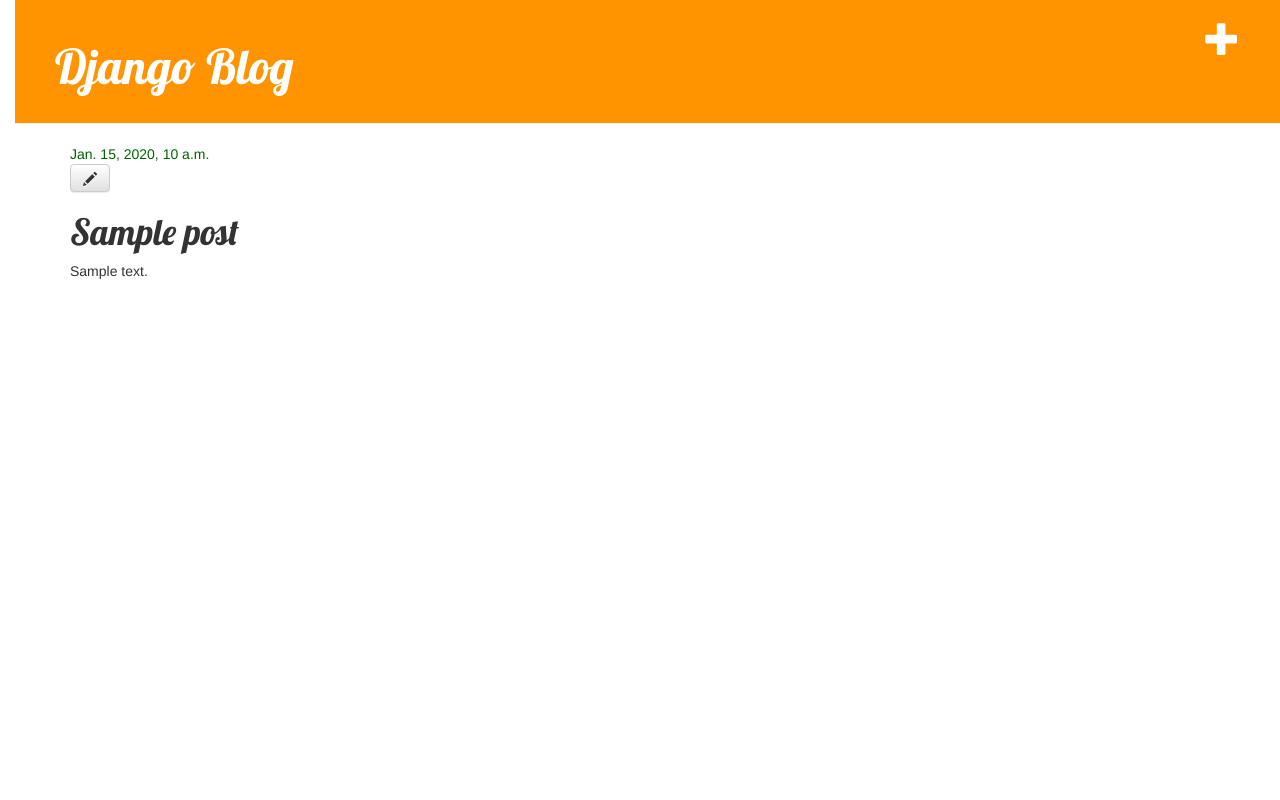
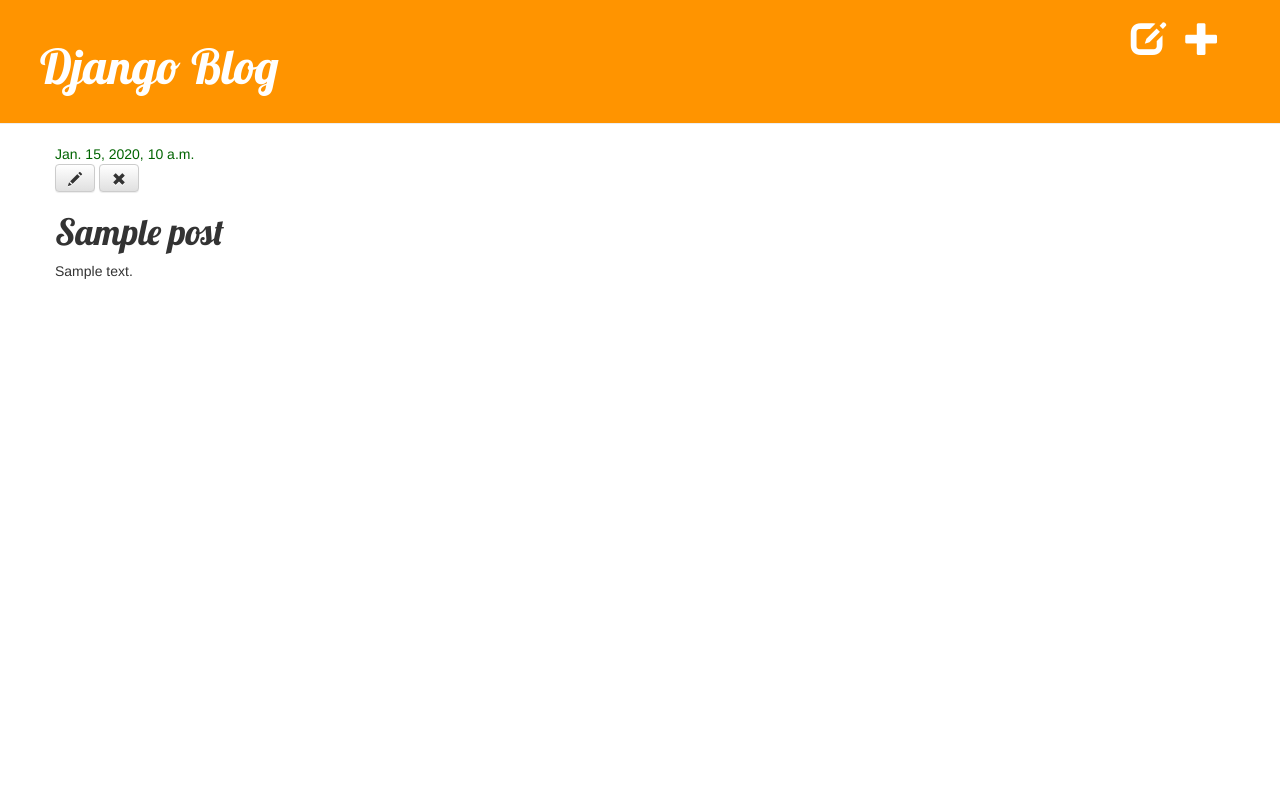
Before and after one commit to jinho6225/python_Django_blog, a Django app: page /post/1/ in a window 1280 px wide. Run offline with Django 3.2, Linux system fonts and the light colour scheme; a user stored in the database is signed in; tables that the repository leaves empty hold one stand-in row (values such as "Sample post"); some libraries are stand-ins or nearby versions.

Commit message:
added publish remove btn

```diff
--- a/blog/static/css/blog.css
+++ b/blog/static/css/blog.css
@@ -3,14 +3,10 @@
   font-family: 'Lobster';
 }
 
-body {
-  padding-left: 15px;
-}
-
 .page-header {
   background-color: #ff9400;
   margin-top: 0;
-  padding: 20px 20px 20px 40px;
+  padding: 20px 40px;
 }
 
 .page-header h1,
--- a/blog/templates/blog/base.html
+++ b/blog/templates/blog/base.html
@@ -24,6 +24,9 @@
       <a href="{% url 'post_new' %}" class="top-menu"
         ><span class="glyphicon glyphicon-plus"></span
       ></a>
+      <a href="{% url 'post_draft_list' %}" class="top-menu"
+        ><span class="glyphicon glyphicon-edit"></span
+      ></a>
       {% endif %}
 
       <h1><a href="/">Django Blog</a></h1>
--- a/blog/templates/blog/post_detail.html
+++ b/blog/templates/blog/post_detail.html
@@ -4,10 +4,18 @@
   <div class="date">
     {{ post.published_date }}
   </div>
+  {% else %}
+  <a class="btn btn-default" href="{% url 'post_publish' pk=post.pk %}"
+    >Publish</a
+  >
   {% endif %} {% if user.is_authenticated %}
   <a class="btn btn-default" href="{% url 'post_edit' pk=post.pk %}"
     ><span class="glyphicon glyphicon-pencil"></span
   ></a>
+  <a class="btn btn-default" href="{% url 'post_remove' pk=post.pk %}"
+    ><span class="glyphicon glyphicon-remove"></span
+  ></a>
+
   {% endif %}
   <h1>{{ post.title }}</h1>
   <p>{{ post.text|linebreaksbr }}</p>
--- a/blog/urls.py
+++ b/blog/urls.py
@@ -1,4 +1,5 @@
 from django.urls import path
+from django.conf.urls import url
 from . import views
 
 urlpatterns = [
@@ -6,4 +7,8 @@
     path('post/<int:pk>/', views.post_detail, name='post_detail'),
     path('post/new', views.post_new, name='post_new'),
     path('post/<int:pk>/edit/', views.post_edit, name='post_edit'),
+    url(r'^drafts/$', views.post_draft_list, name='post_draft_list'),
+    url(r'^post/(?P<pk>\d+)/publish/$', views.post_publish, name='post_publish'),
+    url(r'^post/(?P<pk>\d+)/remove/$', views.post_remove, name='post_remove'),
+
 ]
--- a/blog/views.py
+++ b/blog/views.py
@@ -20,7 +20,6 @@
         if form.is_valid():
             post = form.save(commit=False)
             post.author = request.user
-            post.published_date = timezone.now()
             post.save()
             return redirect('post_detail', pk=post.pk)
     else:
@@ -34,9 +33,22 @@
         if form.is_valid():
             post = form.save(commit=False)
             post.author = request.user
-            post.published_date = timezone.now()
             post.save()
             return redirect('post_detail', pk=post.pk)
     else:
         form = PostForm(instance=post)
     return render(request, 'blog/post_edit.html', {'form': form})
+
+def post_draft_list(request):
+    posts = Post.objects.filter(published_date__isnull=True).order_by('created_date')
+    return render(request, 'blog/post_draft_list.html', {'posts': posts})
+
+def post_publish(request, pk):
+    post = get_object_or_404(Post, pk=pk)
+    post.publish()
+    return redirect('post_detail', pk=pk)
+
+def post_remove(request, pk):
+    post = get_object_or_404(Post, pk=pk)
+    post.delete()
+    return redirect('post_list')
```
Also changed, not shown: blog/templates/blog/post_draft_list.html (added, +7 -0 lines).
